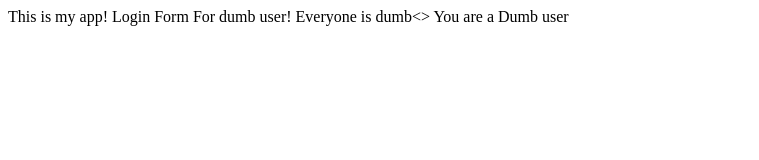
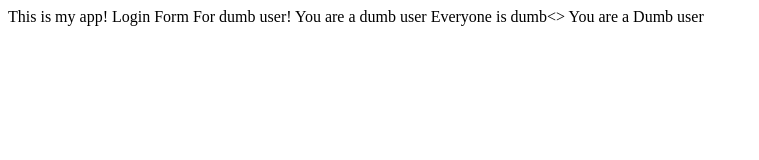
Before and after one commit to Deepakgarg02/myappsample, a plain HTML site: page index.html in a window 1280 px wide. Shown: the whole page, without its empty margins (0-759 px from the left). Drawn offline with Linux system fonts and the light colour scheme.

Commit message:
Forty shades of grey

```diff
--- a/index.html
+++ b/index.html
@@ -6,6 +6,7 @@
         This is my app!
         Login Form
 	For dumb user!
+    You are a dumb user
 	Everyone is dumb<>
         You are a Dumb user
     </body>
```
